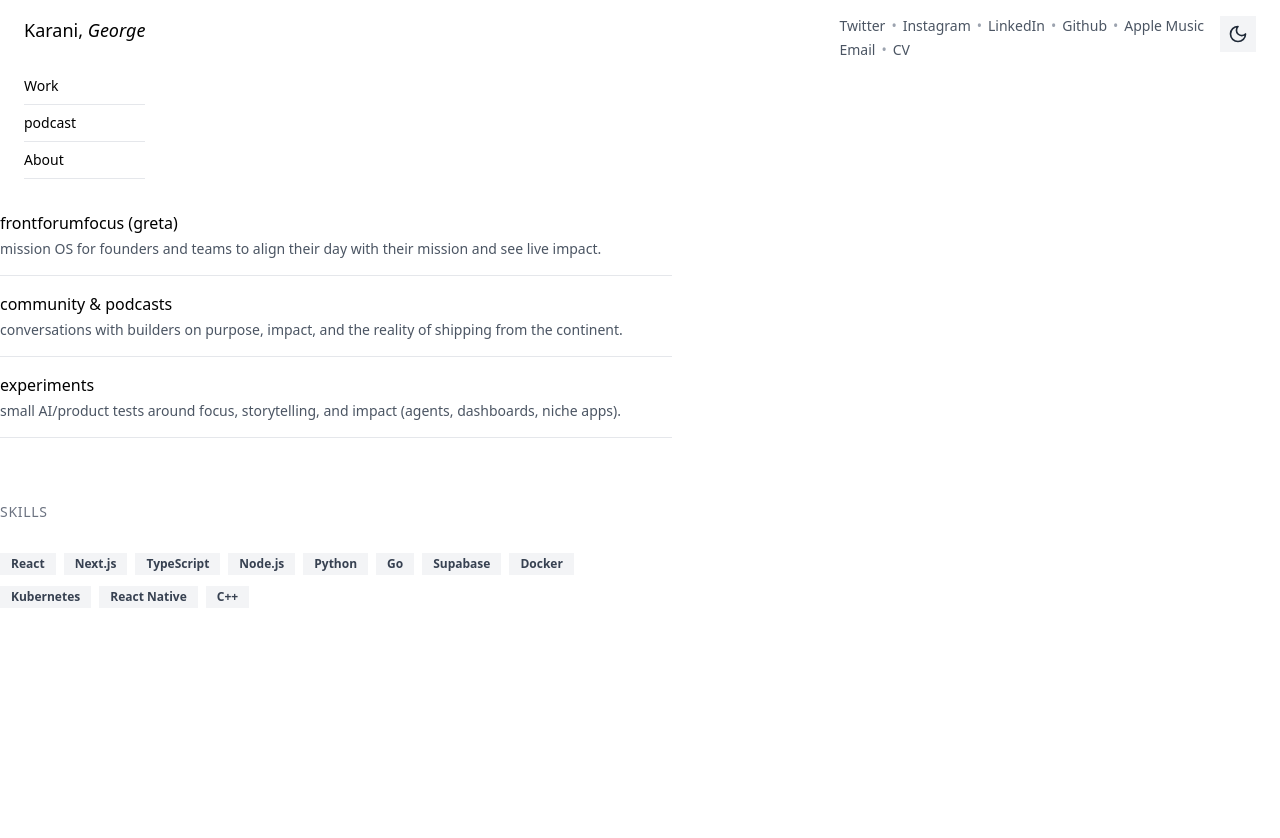
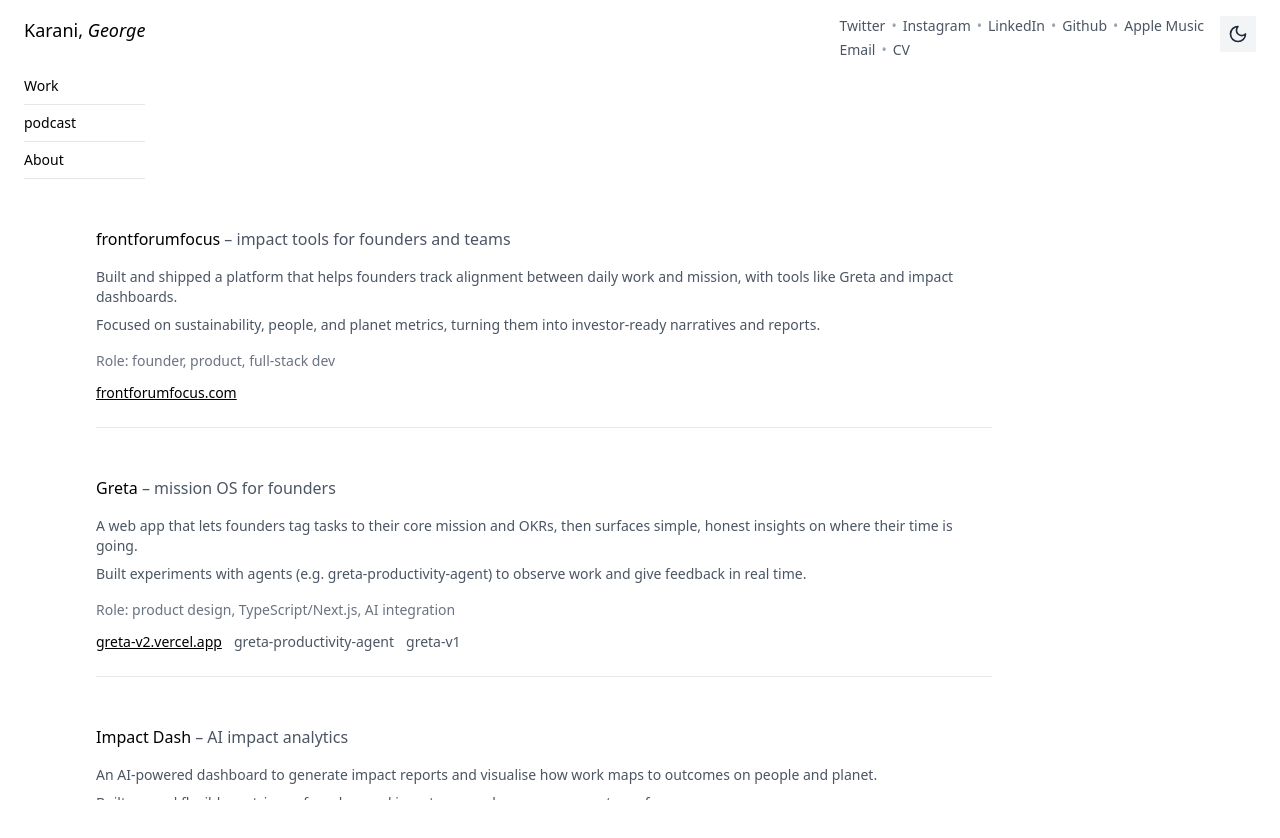
Before and after one commit to 21givenchy/scaling-chainsaw, a Next.js app: page /projects in a window 1280 px wide. Shown: the top 838 px of the page. After the commit the page ends 800 px from the top, so only its background shows below. Built offline with nearby package versions, Linux system fonts and the light colour scheme.

Commit message:
feat: enhance About, CV, and Projects pages with improved layout, animations, and content updates

```diff
--- a/app/globals.css
+++ b/app/globals.css
@@ -15,19 +15,21 @@
   image-rendering: pixelated;
 }
 
-/* Custom scrollbar */
-::-webkit-scrollbar {
-  width: 16px;
+/* Hide scrollbars globally */
+html, body {
+  overflow: hidden;
+  height: 100vh;
 }
 
-::-webkit-scrollbar-track {
-  background: #e2e2e2;
-  border: 2px solid #000000;
+/* Hide scrollbar for Chrome, Safari and Opera */
+::-webkit-scrollbar {
+  display: none;
 }
 
-::-webkit-scrollbar-thumb {
-  background: #999999;
-  border: 2px solid #000000;
+/* Hide scrollbar for IE, Edge and Firefox */
+* {
+  -ms-overflow-style: none;
+  scrollbar-width: none;
 }
 
 /* Retro selection style */
--- a/app/layout.tsx
+++ b/app/layout.tsx
@@ -5,7 +5,7 @@
 // import RetroBootSequence from "@/components/RetroBootSequence"
 
 export const metadata = {
-  title: "George Karani -  SWE & founder",
+  title: "George Karani – SWE & founder",
   description: "Building tools for a better planet. Founder of frontforumfocus.",
 }
 
@@ -16,7 +16,7 @@
 }) {
   return (
     <html lang="en" suppressHydrationWarning>
-      <body className="grid grid-rows-[auto_1fr] min-h-screen">
+      <body className="h-screen overflow-hidden">
         <Providers>
           {/* <RetroBootSequence /> */}
           <Header />
--- a/app/projects/page.tsx
+++ b/app/projects/page.tsx
@@ -2,26 +2,81 @@
 
 import { useEffect, useRef } from 'react';
 import Link from 'next/link';
-import { Badge } from "@/components/ui/badge"
 import { BlurFade } from "@/components/magicui/blur-fade"
 import gsap from 'gsap';
 
-const workItems = [
+const projects = [
   {
-    title: "frontforumfocus (greta)",
-    description: "mission OS for founders and teams to align their day with their mission and see live impact.",
-    href: "https://frontforumfocus.com",
+    title: "frontforumfocus",
+    subtitle: "impact tools for founders and teams",
+    description: [
+      "Built and shipped a platform that helps founders track alignment between daily work and mission, with tools like Greta and impact dashboards.",
+      "Focused on sustainability, people, and planet metrics, turning them into investor-ready narratives and reports."
+    ],
+    role: "founder, product, full-stack dev",
+    link: "https://frontforumfocus.com",
+    linkText: "frontforumfocus.com",
   },
   {
-    title: "community & podcasts",
-    description: "conversations with builders on purpose, impact, and the reality of shipping from the continent.",
-    href: "/podcast",
+    title: "Greta",
+    subtitle: "mission OS for founders",
+    description: [
+      "A web app that lets founders tag tasks to their core mission and OKRs, then surfaces simple, honest insights on where their time is going.",
+      "Built experiments with agents (e.g. greta-productivity-agent) to observe work and give feedback in real time."
+    ],
+    role: "product design, TypeScript/Next.js, AI integration",
+    link: "https://greta-v2.vercel.app",
+    linkText: "greta-v2.vercel.app",
+    repos: ["greta-productivity-agent", "greta-v1"],
   },
   {
-    title: "experiments",
-    description: "small AI/product tests around focus, storytelling, and impact (agents, dashboards, niche apps).",
-    href: "/projects",
+    title: "Impact Dash",
+    subtitle: "AI impact analytics",
+    description: [
+      "An AI-powered dashboard to generate impact reports and visualise how work maps to outcomes on people and planet.",
+      "Built around flexible metrics so founders and investors can share a common story of progress."
+    ],
+    role: "architecture, data modelling, front-end",
+    repo: "impact-dash",
   },
+  {
+    title: "greenchic.store",
+    subtitle: "sustainable commerce experiment",
+    description: [
+      "Concept + build for a store that foregrounds sustainability and impact in everyday purchasing.",
+      "Used as a sandbox to explore green consumer UX and impact messaging."
+    ],
+    role: "founder, product, front-end",
+    link: "https://greenchic.store",
+    linkText: "greenchic.store",
+    comingSoon: true,
+  },
+  {
+    title: "african-commodity-markets",
+    subtitle: "prediction & RWA experiments",
+    description: [
+      "Experimenting with agriculture, prediction markets, and RWAs for African commodity markets.",
+      "Exploring how better price signals could support farmers, MSMEs, and local resilience."
+    ],
+    role: "protocol design, TypeScript, research",
+    repo: "african-commodity-markets",
+  },
+  {
+    title: "finance",
+    subtitle: "AI-powered financial consulting",
+    description: [
+      "Built an AI layer to streamline financial consulting workflows for small businesses.",
+      "Focused on making complex insights accessible via simple interfaces."
+    ],
+    role: "product & dev",
+    repo: "finance",
+  },
+];
+
+const experiments = [
+  { name: "sapience-dual-agent", desc: "forecasting & trading agent experiments" },
+  { name: "ai-partner-generator", desc: "playful agent to simulate cofounders/partners" },
+  { name: "v0-gcse-student-wellbeing-app", desc: "wellbeing tooling for students" },
 ];
 
 export default function ProjectsPage() {
@@ -31,72 +86,127 @@
     if (contentRef.current) {
       gsap.fromTo(
         contentRef.current,
-        {
-          opacity: 0,
-          y: 30,
-        },
-        {
-          opacity: 1,
-          y: 0,
-          duration: 0.8,
-          ease: 'power2.out',
-        }
+        { opacity: 0, y: 30 },
+        { opacity: 1, y: 0, duration: 0.8, ease: 'power2.out' }
       );
     }
   }, []);
 
   return (
-    <div className="min-h-screen">
-      <main ref={contentRef} className="max-w-2xl">
-        <div className="flex flex-col">
-          {workItems.map((item, index) => (
-            <BlurFade key={item.title} delay={index * 0.1}>
+    <div className="h-[calc(100vh-120px)] overflow-hidden">
+      <main ref={contentRef} className="h-full overflow-y-auto px-6 md:px-12 lg:px-24 py-8">
+        <div className="max-w-4xl">
+          {/* Main Projects */}
+          <div className="grid gap-8 md:gap-12">
+            {projects.map((project, index) => (
+              <BlurFade key={project.title} delay={index * 0.08}>
+                <div className="border-b border-gray-200 dark:border-gray-800 pb-6">
+                  <div className="flex flex-col gap-2">
+                    <div>
+                      {project.link ? (
                         <Link
-                href={item.href}
-                className="group py-4 border-b border-gray-200 dark:border-gray-800 block hover:opacity-70 transition-opacity"
-                {...(item.href.startsWith('http') ? { target: "_blank", rel: "noopener noreferrer" } : {})}
+                          href={project.link}
+                          target="_blank"
+                          rel="noopener noreferrer"
+                          className="hover:opacity-70 transition-opacity"
                         >
-                <div className="flex flex-col gap-1">
-                  <span className="font-medium text-black dark:text-white">
-                    {item.title}
-                  </span>
-                  <span className="text-sm text-gray-600 dark:text-gray-400">
-                    {item.description}
-                  </span>
+                          <span className="font-medium text-black dark:text-white">{project.title}</span>
+                          <span className="text-gray-600 dark:text-gray-400"> – {project.subtitle}</span>
+                        </Link>
+                      ) : (
+                        <>
+                          <span className="font-medium text-black dark:text-white">{project.title}</span>
+                          <span className="text-gray-600 dark:text-gray-400"> – {project.subtitle}</span>
+                        </>
+                      )}
                     </div>
+
+                    <div className="text-sm text-gray-600 dark:text-gray-400 space-y-2 mt-2">
+                      {project.description.map((para, i) => (
+                        <p key={i}>{para}</p>
+                      ))}
+                    </div>
+
+                    <p className="text-sm text-gray-500 dark:text-gray-500 mt-2">
+                      <span className="font-medium">Role:</span> {project.role}
+                    </p>
+
+                    <div className="flex flex-wrap items-center gap-x-3 gap-y-1 text-sm mt-1">
+                      {project.link && (
+                        <Link
+                          href={project.link}
+                          target="_blank"
+                          rel="noopener noreferrer"
+                          className="text-black dark:text-white underline hover:opacity-70 transition-opacity"
+                        >
+                          {project.linkText}
+                          {project.comingSoon && <span className="text-gray-500 ml-1">(coming soon)</span>}
                         </Link>
+                      )}
+                      {project.repo && (
+                        <Link
+                          href={`https://github.com/21givenchy/${project.repo}`}
+                          target="_blank"
+                          rel="noopener noreferrer"
+                          className="text-gray-600 dark:text-gray-400 hover:text-black dark:hover:text-white transition-colors"
+                        >
+                          repo: {project.repo}
+                        </Link>
+                      )}
+                      {project.repos && project.repos.map((repo, i) => (
+                        <Link
+                          key={repo}
+                          href={`https://github.com/21givenchy/${repo}`}
+                          target="_blank"
+                          rel="noopener noreferrer"
+                          className="text-gray-600 dark:text-gray-400 hover:text-black dark:hover:text-white transition-colors"
+                        >
+                          {repo}
+                        </Link>
+                      ))}
+                    </div>
+                  </div>
+                </div>
               </BlurFade>
             ))}
           </div>
 
-        <section className="mt-16">
-          <div className="flex flex-col gap-y-3">
-            <BlurFade delay={0.3}>
-              <h2 className="text-sm font-medium text-gray-500 dark:text-gray-400 uppercase tracking-wider mb-4">Skills</h2>
-            </BlurFade>
-            <div className="flex flex-wrap gap-2">
-              {[
-                'React',
-                'Next.js',
-                'TypeScript',
-                'Node.js',
-                'Python',
-                'Go',
-                'Supabase',
-                'Docker',
-                'Kubernetes',
-                'React Native',
-                'C++'
-              ].map((skill, id) => (
-                <BlurFade key={skill} delay={0.4 + id * 0.05}>
-                  <Badge variant="secondary" className="bg-gray-100 dark:bg-gray-800 text-gray-700 dark:text-gray-300 hover:bg-gray-200 dark:hover:bg-gray-700">
-                    {skill}
-                  </Badge>
-                </BlurFade>
+          {/* Experiments Section */}
+          <BlurFade delay={0.5}>
+            <section className="mt-12">
+              <h2 className="text-sm font-medium text-gray-500 dark:text-gray-400 uppercase tracking-wider mb-4">
+                Experiments
+              </h2>
+              <div className="space-y-2">
+                {experiments.map((exp) => (
+                  <div key={exp.name} className="text-sm">
+                    <Link
+                      href={`https://github.com/21givenchy/${exp.name}`}
+                      target="_blank"
+                      rel="noopener noreferrer"
+                      className="font-medium text-black dark:text-white hover:opacity-70 transition-opacity"
+                    >
+                      {exp.name}
+                    </Link>
+                    <span className="text-gray-600 dark:text-gray-400"> – {exp.desc}</span>
+                  </div>
                 ))}
-            </div>
+                <p className="text-sm text-gray-600 dark:text-gray-400 mt-4">
+                  plus many more in my{' '}
+                  <Link
+                    href="https://github.com/21givenchy"
+                    target="_blank"
+                    rel="noopener noreferrer"
+                    className="text-black dark:text-white underline hover:opacity-70 transition-opacity"
+                  >
+                    GitHub lab
+                  </Link>
+                  .
+                </p>
               </div>
             </section>
+          </BlurFade>
+        </div>
       </main>
     </div>
   );
```
Also changed, not shown: app/about/page.tsx (+15 -19 lines), app/cv/page.tsx (+28 -16 lines). Lines whose indentation alone changed are shown as unchanged.
